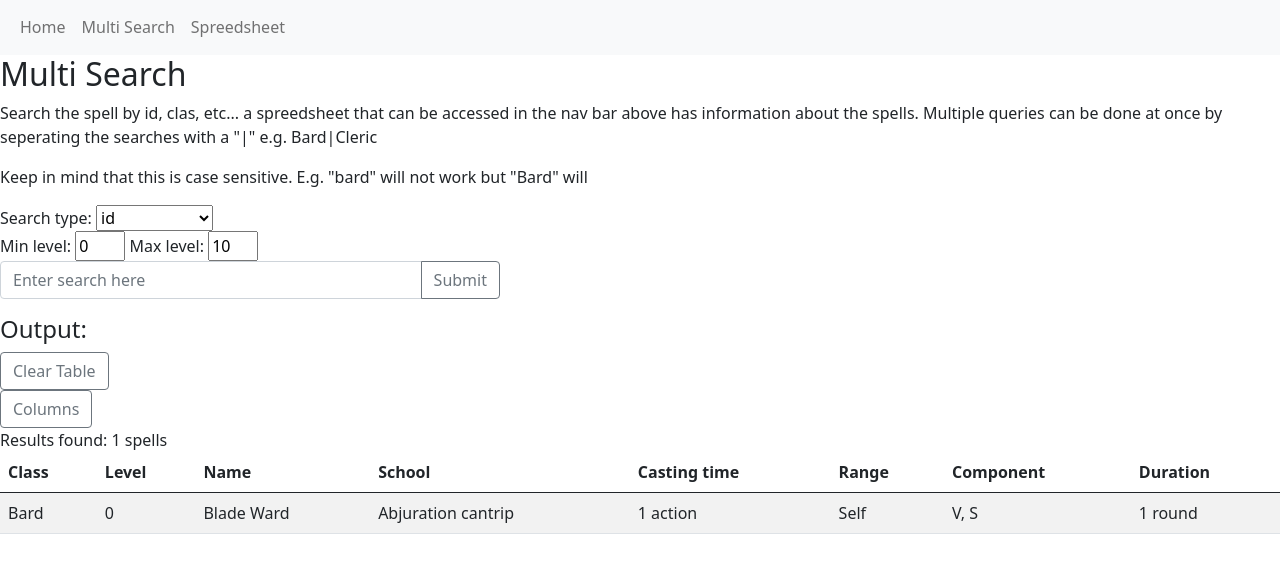
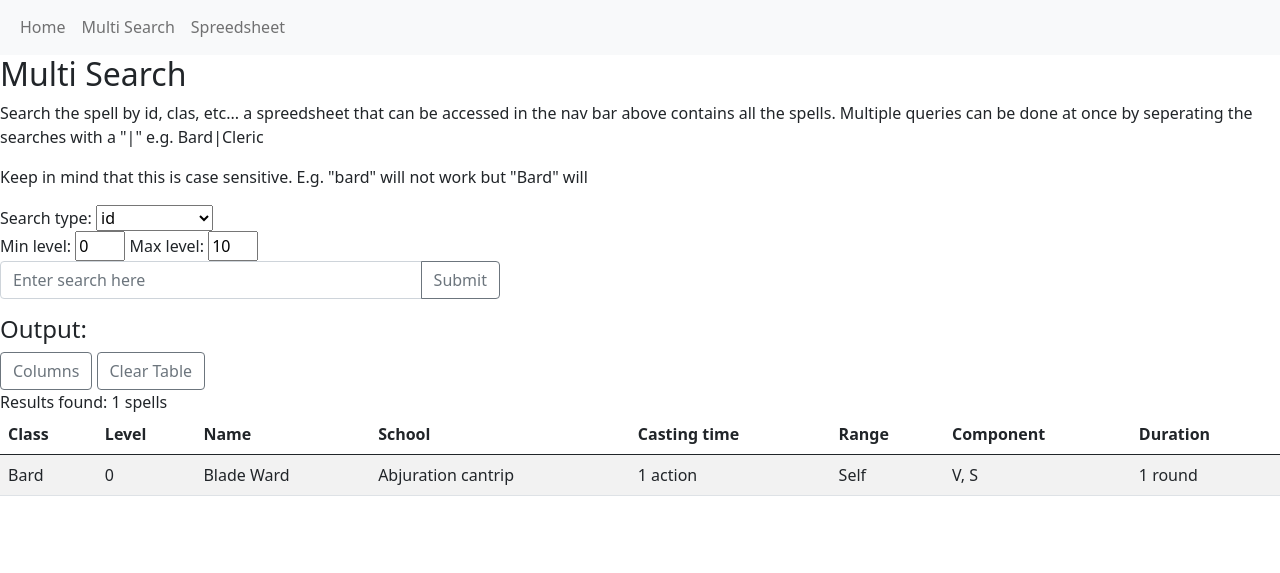
Before and after one commit to Colour-M/FlaskApp, a Flask app: page /multisearch in a window 1280 px wide. Shown: the part 115-688 px from the top of the page. Run offline with Flask 2, Linux system fonts and the light colour scheme; tables that the repository leaves empty hold one stand-in row (values such as "Sample post").

Commit message:
04/8/2021 backup

```diff
--- a/app.py
+++ b/app.py
@@ -35,7 +35,7 @@ class search_obj:
 
   def get_ids(self):
     self.search = f'"{self.search}"'
-    cur.execute('SELECT id FROM spells WHERE ? = ? AND level > ? AND level < ?', [self.type_, self.search, int(self.min_) - 1, int(self.max_) + 1])
+    cur.execute(f'SELECT id FROM spells WHERE {self.type_} LIKE {self.search} AND level > {int(self.min_) - 1} AND level < {int(self.max_) + 1}')
     self.search = list(itertools.chain(*cur.fetchall()))
     return self.search
 
@@ -44,7 +44,7 @@ class search_obj:
     temp = []
     for result in self.search:
       result = f'"{result}"'
-      cur.execute(f'SELECT id FROM spells WHERE {self.type_} = {result} AND level > {int(self.min_) - 1} AND level < {int(self.max_) + 1}')
+      cur.execute(f'SELECT id FROM spells WHERE {self.type_} LIKE {result} AND level > {int(self.min_) - 1} AND level < {int(self.max_) + 1} COLLATE NOCASE')
       self.search = list(itertools.chain(*cur.fetchall()))
       for id_ in self.search:
         temp.append(id_)
--- a/templates/multi.html
+++ b/templates/multi.html
@@ -43,7 +43,7 @@ $(document).ready(function(){
 
 {% block body %}
   <h2>Multi Search</h2>
-  <p>Search the spell by id, clas, etc... a spreedsheet that can be accessed in the nav bar above has information about the spells. Multiple queries can be done at once by seperating the searches with a "|" e.g. Bard|Cleric</p>
+  <p>Search the spell by id, clas, etc... a spreedsheet that can be accessed in the nav bar above contains all the spells. Multiple queries can be done at once by seperating the searches with a "|" e.g. Bard|Cleric</p>
   <p>Keep in mind that this is case sensitive. E.g. "bard" will not work but "Bard" will</p>
   <form action="#" method='POST'>
 
@@ -75,10 +75,13 @@ $(document).ready(function(){
 
 
   <h4>Output:</h4>
-  <form action="/clear">
+  <button class="checkToggle btn btn-outline-secondary" style="display: inline;">Columns</button>
+
+  <form action="/clear" style="display: inline;">
     <button class="btn btn-outline-secondary" type="submit">Clear Table</button>
   </form>
-  <button class="checkToggle btn btn-outline-secondary">Columns</button>
+
+
     <div class="form-group" style="display: none;">
       <label>Id</label> <input type="checkbox" class="toggle" data-columnid="id">
       <br>
```
Also changed, not shown: spells.db.
